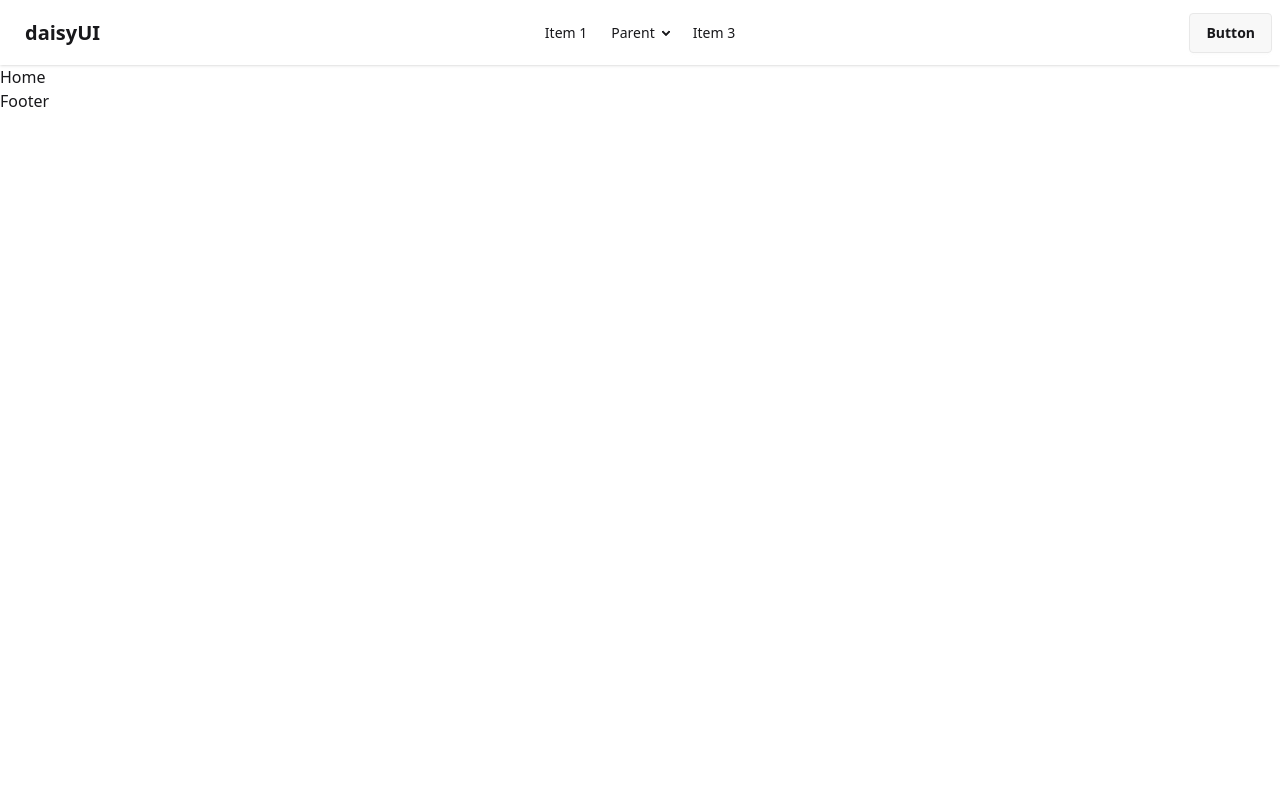
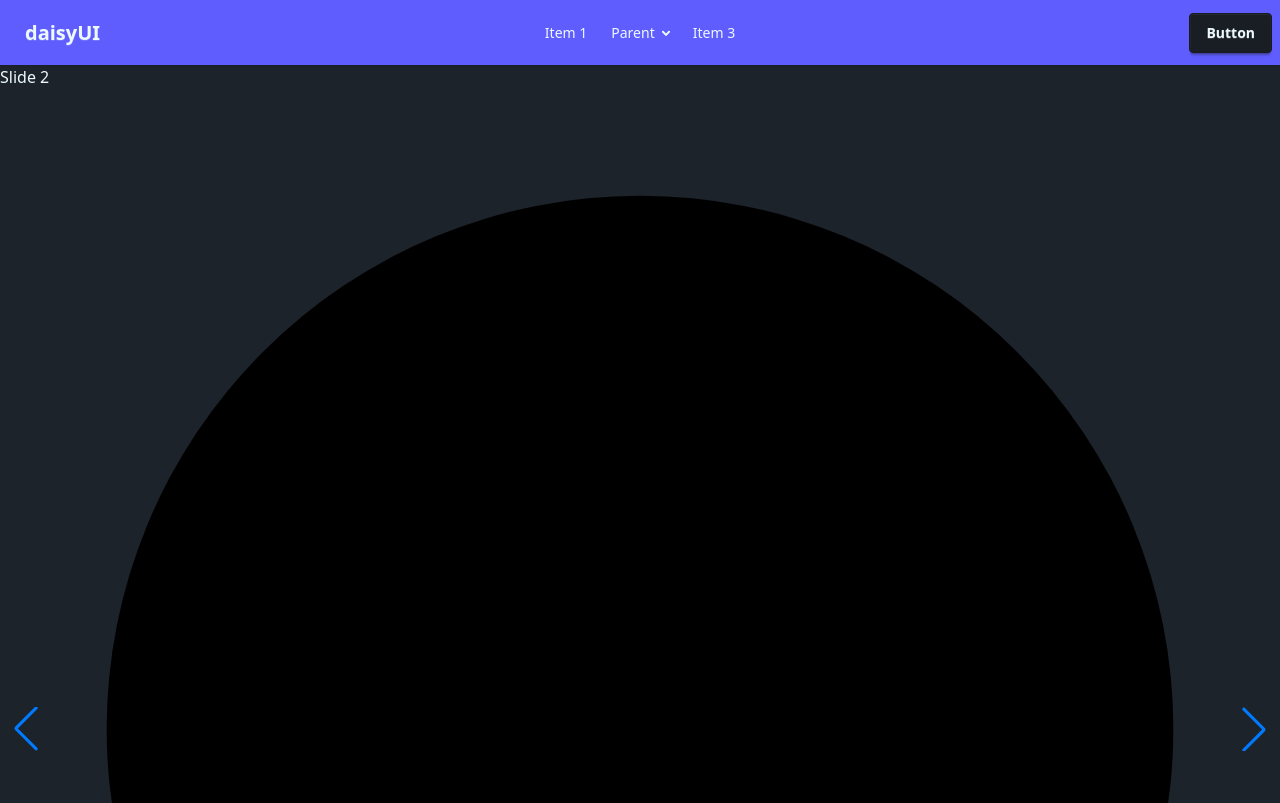
Before and after one commit to nurislam243/Novus-Horizon-School---Client-Side, a React (Vite) app: page / in a window 1280 px wide. Shown: the top 803 px of the page. Built offline with nearby package versions, Linux system fonts and the light colour scheme.

Commit message:
added banner with slider

```diff
--- a/index.html
+++ b/index.html
@@ -1,10 +1,10 @@
 <!doctype html>
-<html lang="en" data-theme="light">
+<html lang="en" data-theme="dark">
   <head>
     <meta charset="UTF-8" />
     <link rel="icon" type="image/svg+xml" href="/vite.svg" />
     <meta name="viewport" content="width=device-width, initial-scale=1.0" />
-    <title>novus-horizon-school-client-side</title>
+    <title>Novus Horizon School</title>
   </head>
   <body>
     <div id="root"></div>
--- a/package.json
+++ b/package.json
@@ -14,6 +14,7 @@
     "react": "^19.2.0",
     "react-dom": "^19.2.0",
     "react-router": "^7.11.0",
+    "swiper": "^12.0.3",
     "tailwindcss": "^4.1.18"
   },
   "devDependencies": {
--- a/src/components/Navbar/Navbar.jsx
+++ b/src/components/Navbar/Navbar.jsx
@@ -2,7 +2,7 @@ import React from 'react'
 
 const Navbar = () => {
   return (
-    <div className="navbar bg-base-100 shadow-sm">
+    <div className="navbar bg-primary shadow-sm">
         <div className="navbar-start">
             <div className="dropdown">
             <div tabIndex={0} role="button" className="btn btn-ghost lg:hidden">
--- /dev/null
+++ b/src/pages/Home/Banner/Banner.jsx
@@ -0,0 +1,58 @@
+import React, { useRef } from 'react';
+// Import Swiper React components
+import { Swiper, SwiperSlide } from 'swiper/react';
+
+// Import Swiper styles
+import 'swiper/css';
+import 'swiper/css/pagination';
+import 'swiper/css/navigation';
+
+// import required modules
+import { Autoplay, Pagination, Navigation } from 'swiper/modules';
+
+const Banner = () => {
+  const progressCircle = useRef(null);
+  const progressContent = useRef(null);
+  const onAutoplayTimeLeft = (s, time, progress) => {
+    progressCircle.current.style.setProperty('--progress', 1 - progress);
+    progressContent.current.textContent = `${Math.ceil(time / 1000)}s`;
+  };
+  return (
+    <>
+      <Swiper
+        spaceBetween={30}
+        centeredSlides={true}
+        autoplay={{
+          delay: 2500,
+          disableOnInteraction: false,
+        }}
+        pagination={{
+          clickable: true,
+        }}
+        navigation={true}
+        modules={[Autoplay, Pagination, Navigation]}
+        onAutoplayTimeLeft={onAutoplayTimeLeft}
+        className="mySwiper"
+      >
+        <SwiperSlide>Slide 1</SwiperSlide>
+        <SwiperSlide>Slide 2</SwiperSlide>
+        <SwiperSlide>Slide 3</SwiperSlide>
+        <SwiperSlide>Slide 4</SwiperSlide>
+        <SwiperSlide>Slide 5</SwiperSlide>
+        <SwiperSlide>Slide 6</SwiperSlide>
+        <SwiperSlide>Slide 7</SwiperSlide>
+        <SwiperSlide>Slide 8</SwiperSlide>
+        <SwiperSlide>Slide 9</SwiperSlide>
+        <div className="autoplay-progress" slot="container-end">
+          <svg viewBox="0 0 48 48" ref={progressCircle}>
+            <circle cx="24" cy="24" r="20"></circle>
+          </svg>
+          <span ref={progressContent}></span>
+        </div>
+      </Swiper>
+    </>
+  );
+}
+
+
+export default Banner
--- a/src/pages/Home/Home.jsx
+++ b/src/pages/Home/Home.jsx
@@ -1,8 +1,9 @@
 import React from 'react'
+import Banner from './Banner/Banner'
 
 const Home = () => {
   return (
-    <div>Home</div>
+    <Banner></Banner>
   )
 }
 
```
Also changed, not shown: 1 other file (tests, documents, lock files or other folders).
